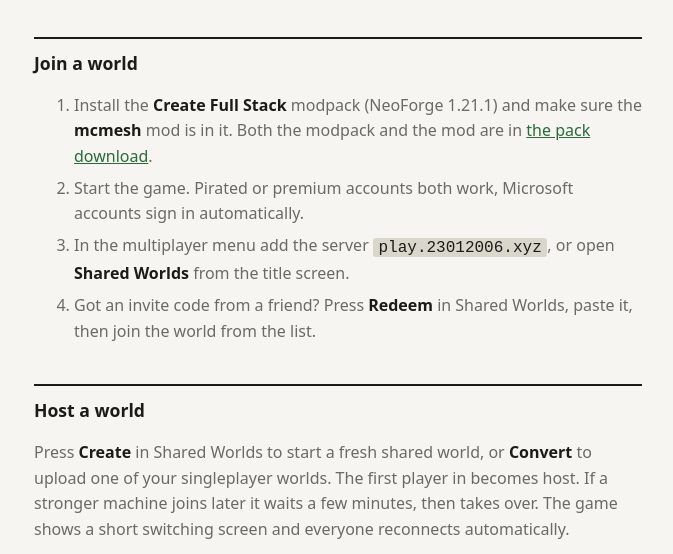
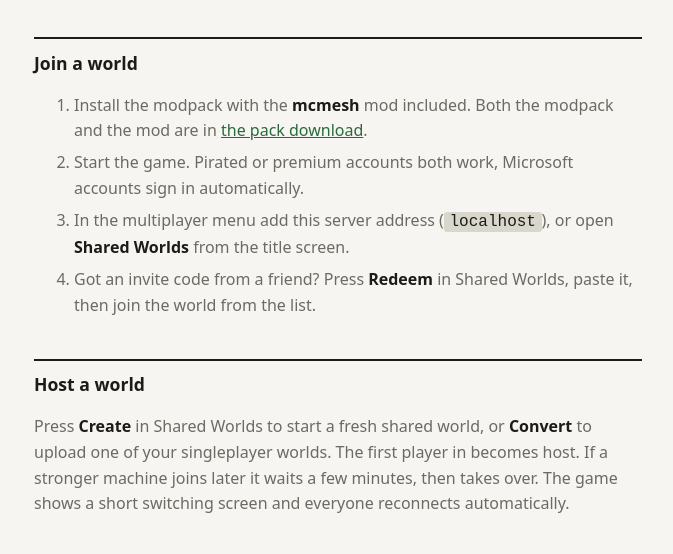
Before and after one commit to mcmeshsolutions/web, a plain HTML site: page index.html in a window 1280 px wide. Shown: the part 195-749 px from the top of the page, without its empty margins (302-975 px from the left). Drawn offline with Linux system fonts and the light colour scheme.

Commit message:
feat(config): decouple proprietary domains and dynamic branding (#32)
Co-authored-by: justkowal <justkowal@users.noreply.github.com>

```diff
--- a/index.html
+++ b/index.html
@@ -15,9 +15,10 @@ code{font-family:ui-monospace,monospace;background:var(--line);padding:.05rem .3
 <p>Worlds with no dedicated server. Whoever is online and has the strongest machine hosts the world, and the host changes without kicking anyone. The world is stored here, so it is always safe and always current.</p>
 <h2>Join a world</h2>
 <ol>
-<li>Install the <b>Create Full Stack</b> modpack (NeoForge 1.21.1) and make sure the <b>mcmesh</b> mod is in it. Both the modpack and the mod are in <a href="/get">the pack download</a>.</li>
+<li>Install the modpack with the <b>mcmesh</b> mod included. Both the modpack and the mod are in <a href="/get">the pack download</a>.</li>
 <li>Start the game. Pirated or premium accounts both work, Microsoft accounts sign in automatically.</li>
-<li>In the multiplayer menu add the server <code>play.23012006.xyz</code>, or open <b>Shared Worlds</b> from the title screen.</li>
+<li>In the multiplayer menu add this server address (<code id="server-addr">play.example.com</code>), or open <b>Shared Worlds</b> from the title screen.</li>
+<script>if (window.location.host) document.getElementById('server-addr').textContent = window.location.host;</script>
 <li>Got an invite code from a friend? Press <b>Redeem</b> in Shared Worlds, paste it, then join the world from the list.</li>
 </ol>
 <h2>Host a world</h2>
```
